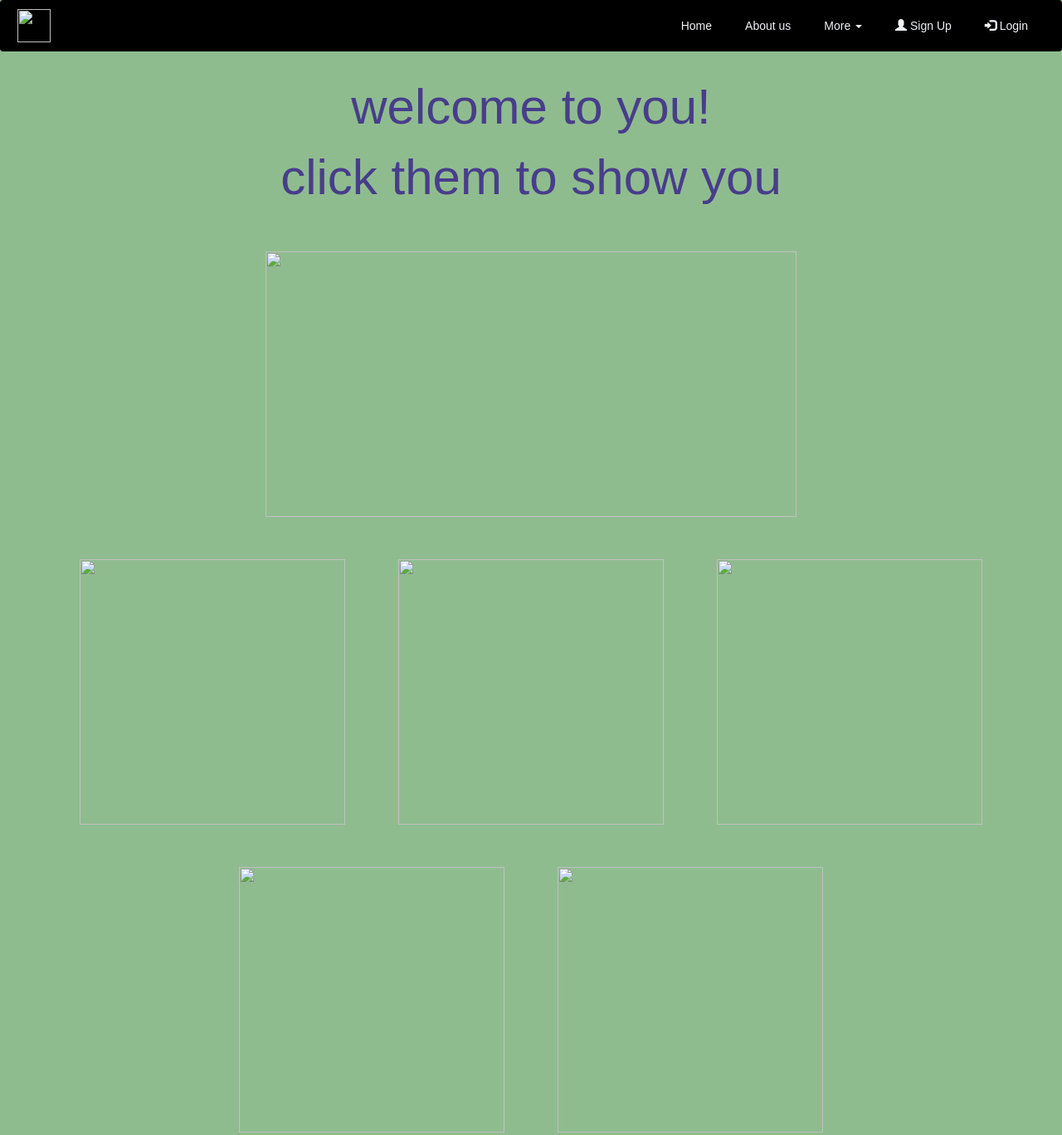
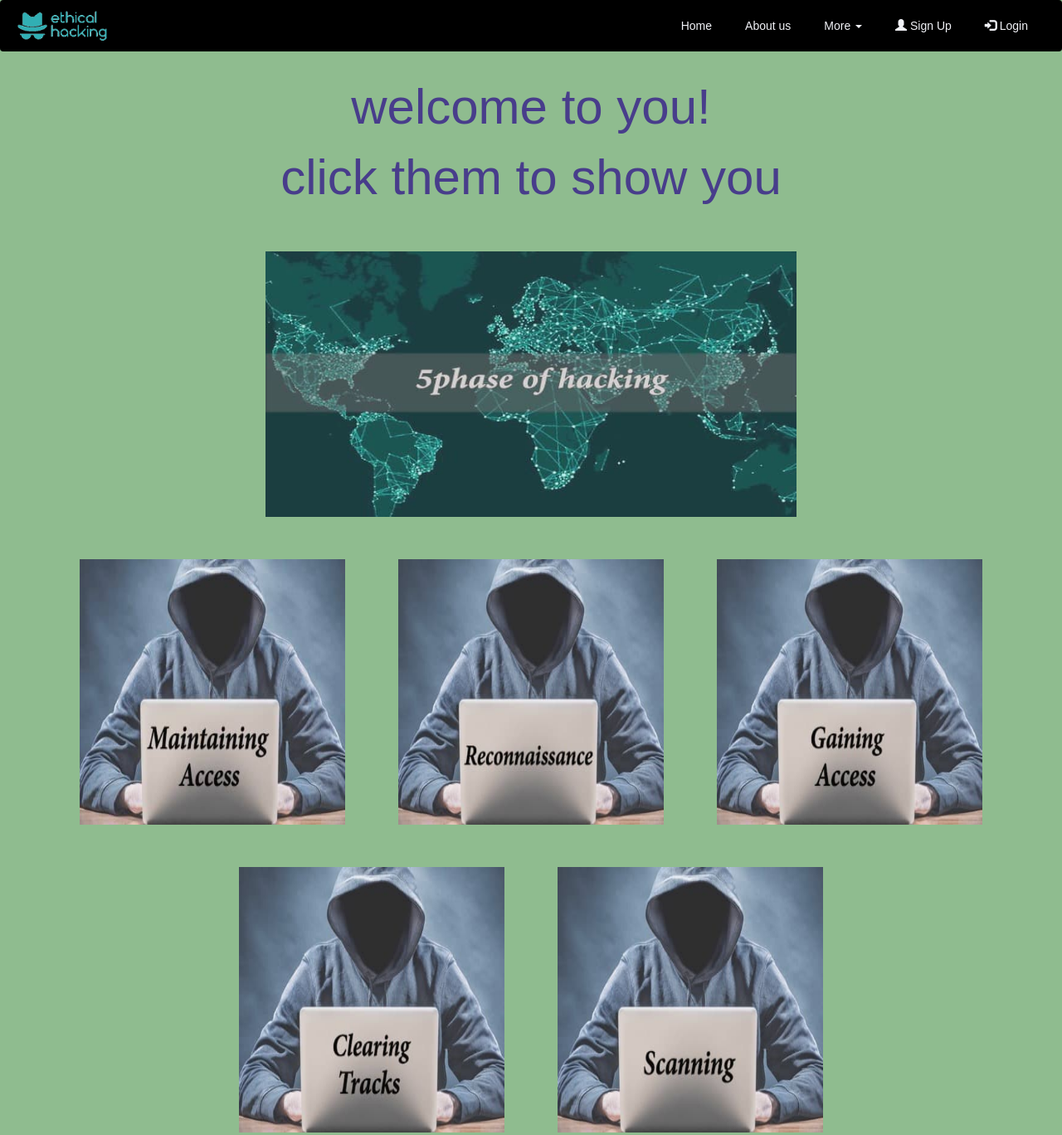
Before and after one commit to EmanMohammedAbdElmoneim/pro, a plain HTML site: page phases.html in a window 1280 px wide. Shown: the whole page at 83% size. Drawn offline with nearby package versions, Linux system fonts and the light colour scheme.

Commit message:
Update phases.html

```diff
--- a/phases.html
+++ b/phases.html
@@ -2,16 +2,16 @@
     <head>
         <title>Phases Of Hacking</title>
         <link rel="stylesheet" href="test11.css">
-        <link rel="icon" href="images/hacker_PNG23.png">
+        <link rel="icon" href="hacker_PNG23.png">
         <link rel="stylesheet" href="bootstrap.min.css">
         <link rel="stylesheet" href="navb.css">
     </head>
 <body id="hr">
     <header class="navbar">
-            <img class="logo" src="images/logo.png">
+            <img class="logo" src="logo.png">
             <nav id="toggle">
                 <ul>
-                    <li ><a href="home.html">Home</a></li>
+                    <li ><a href="index.html">Home</a></li>
                     <li><a href="aboutUs.html">About us</a></li>
                     <li ><a onclick="menu()" id="ai" class="aii">More <span class="caret"></span></a>
                     </li>
@@ -51,11 +51,11 @@
         </div>
         <!--this div has title its class is heading -->
         <div class="heading" id="dt">
-        <img class="mm" src="images/phases.jpg">
+        <img class="mm" src="phases.jpg">
         </div>
         <!--this div has first defenation its class is dd1 -->
        <div class="dd1" id="dt1" >
-        <img class="mm" id="m1"  src="images/access.jpg">
+        <img class="mm" id="m1"  src="access.jpg">
         </div>
         <div>
         <p id="p1" >
@@ -65,7 +65,7 @@ In this case, the owned system is sometimes referred to as a zombie system.Now t
             </div>
          <!--this div has 2th defenation its class is dd2 -->
        <div class="dd2" id="dt2" >
-       <img class="mm" id="m2" src="images/reconn.jpg">
+       <img class="mm" id="m2" src="reconn.jpg">
         </div>
         <div>
         <p id="p2">
@@ -75,7 +75,7 @@ He may do so by : using a search engine like maltego, researching the target say
             </div>
          <!--this div has 3th defenation its class is dd3 -->
        <div class="dd3" id="dt3" >
-       <img class="mm" id="m3" src="images/gainning.jpg">
+       <img class="mm" id="m3" src="gainning.jpg">
         </div>
         <div>
         <p id="p3">
@@ -86,7 +86,7 @@ Other options include creating a reverse TCP/IP shell in a PDF using Metasploit
             </div>
          <!--this div has 4th defenation its class is dd4 -->
        <div class="dd4" id="dt4" >
-       <img class="mm" id="m4" src="images/tracks.jpg">
+       <img class="mm" id="m4" src="tracks.jpg">
         </div>
         <div>
         <p id="p4">
@@ -96,7 +96,7 @@ Once access is gained and privileges have been escalated, the hacker seek to cov
             </div>
          <!--this div has 5th defenation its class is dd5 -->
        <div class="dd5" id="dt5" >
-        <img class="mm" id="m5" src="images/scanning.jpg">
+        <img class="mm" id="m5" src="scanning.jpg">
         </div>
         <div>
         <p id="p5">
```
